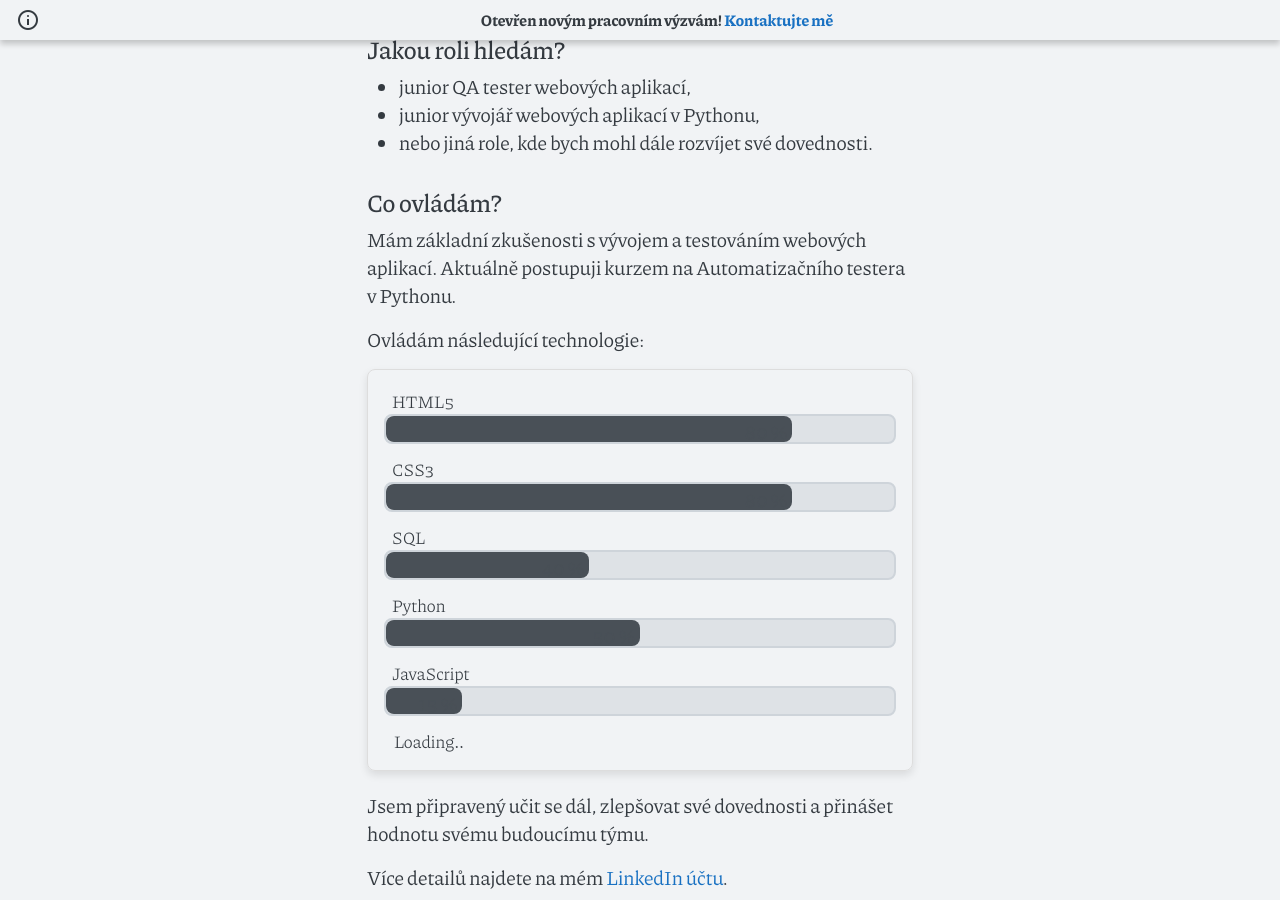
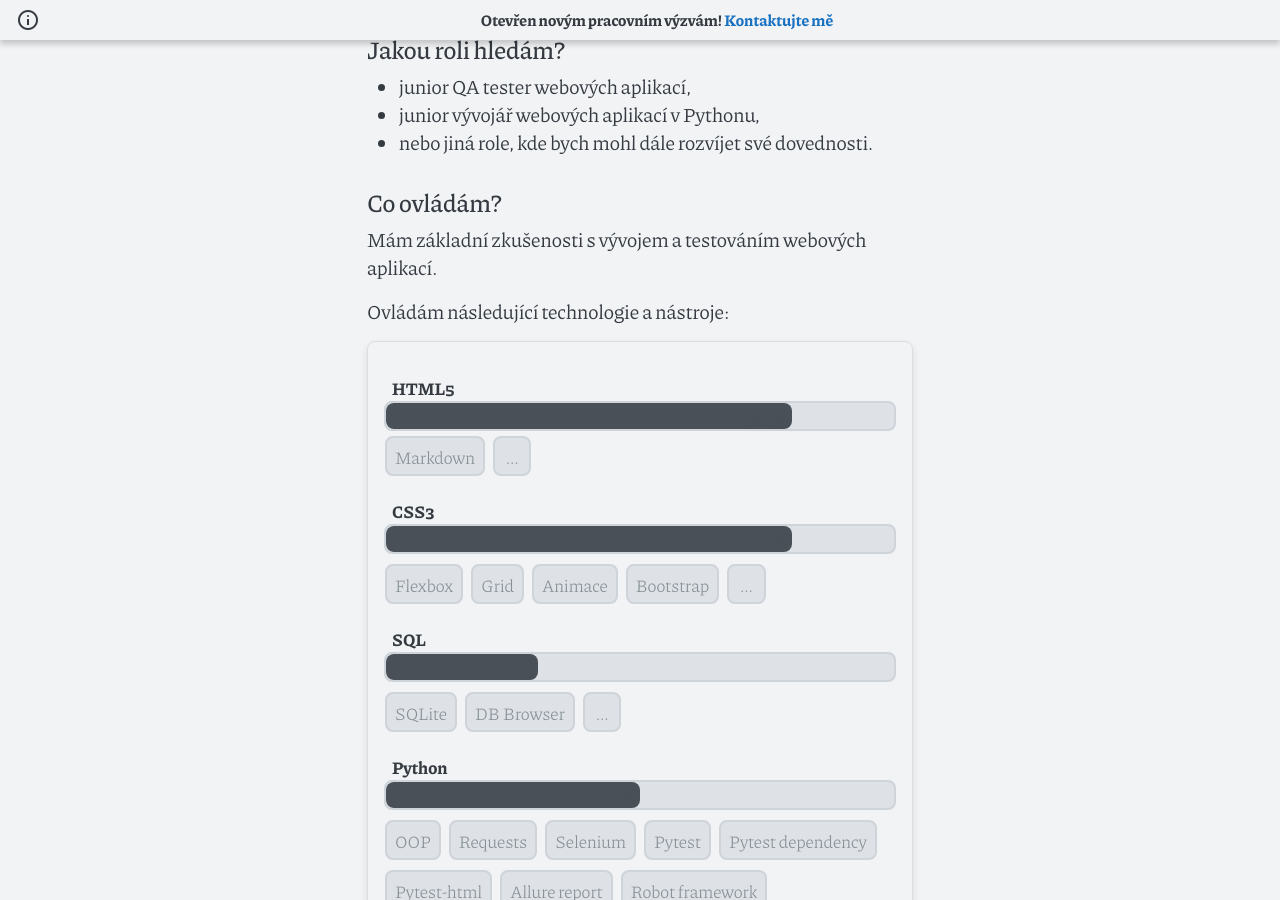
Before and after one commit to Dandee42/dandee42.github.io, a Jekyll site: the page built from index.md, in a window 1280 px wide and 900 px high, scrolled down 1544 px. Built offline with Jekyll 4.4.1, drawn with Linux system fonts in a browser that asks for light colours; some of the changed text lies outside the part shown.

Commit message:
Update skills

```diff
--- a/_includes/progress-bar.html
+++ b/_includes/progress-bar.html
@@ -1,8 +1,12 @@
 <div class="progress-bar-container">
     <div class="progress-bar-unit">
-    <small><span class="progress-bar-title">HTML5</span></small>
+        <small><span class="progress-bar-title">HTML5</span></small>
         <div class="progress-bar progress-bar-one">
         <span>80 %</span>
+        </div>
+        <div class="tools">
+            <span><small>Markdown</small></span>
+            <span><small>&nbsp;...&nbsp;</small></span>
         </div>
     </div>
     <div class="progress-bar-unit">
@@ -11,23 +15,76 @@
         <span>80 %</span>
         </div>
     </div>
+    <div class="tools">
+        <span><small>Flexbox</small></span>
+        <span><small>Grid</small></span>
+        <span><small>Animace</small></span>
+        <span><small>Bootstrap</small></span>
+        <span><small>&nbsp;...&nbsp;</small></span>
+    </div>
     <div class="progress-bar-unit">
         <small><span class="progress-bar-title">SQL</span></small>
         <div class="progress-bar progress-bar-three">
-        <span>40 %</span>
+        <span>30 %</span>
         </div>
     </div>
+    <div class="tools">
+        <span><small>SQLite</small></span>
+        <span><small>DB Browser</small></span>
+        <span><small>&nbsp;...&nbsp;</small></span>
+    </div>
     <div class="progress-bar-unit">
-        <small><span class="progress-bar-title">Python</span></small>
+    <small><span class="progress-bar-title">Python</span></small>
         <div class="progress-bar progress-bar-four">
         <span>50 %</span>
         </div>
     </div>
-        <div class="progress-bar-unit">
+    <div class="tools">
+        <span><small>OOP</small></span>
+        <span><small>Requests</small></span>
+        <span><small>Selenium</small></span>
+        <span><small>Pytest</small></span>
+        <span><small>Pytest dependency</small></span>
+        <span><small>Pytest-html</small></span>
+        <span><small>Allure report</small></span>
+        <span><small>Robot framework</small></span>
+        <span><small>Browser library</small></span>
+        <span><small>Django</small></span>
+        <span><small>FastAPI</small></span>
+        <span><small>Jinja2</small></span>
+        <span><small>NumPy</small></span>
+        <span><small>&nbsp;...&nbsp;</small></span>
+    </div>
+    <div class="progress-bar-unit">
         <small><span class="progress-bar-title">JavaScript</span></small>
         <div class="progress-bar progress-bar-five">
         <span>15 %</span>
         </div>
     </div>
-    <div><small><span class="loading">Loading</span></small><span class="dots"></span></div>
+    <br>
+    <div class="progress-bar-unit">
+        <small><span class="progress-bar-title">Ostatní nástroje a programy</span></small>
+        <div class="tools">
+            <span><small>Visual Studio Code</small></span>
+            <span><small>Pycharm</small></span>
+            <span><small>Git</small></span>
+            <span><small>GitHub</small></span>
+            <span><small>GitHub Desktop</small></span>
+            <span><small>Git Extensions</small></span>
+            <span><small>PuTTY</small></span>
+            <span><small>SSH klíče</small></span>
+            <span><small>Jira</small></span>
+            <span><small>Asana</small></span>
+            <span><small>Freelo</small></span>
+            <span><small>REST API</small></span>
+            <span><small>HTTP metody</small></span>
+            <span><small>Postman</small></span>
+            <span><small>&nbsp;...&nbsp;</small></span>
+        </div>
+    </div>
+
+    <div>
+        <br>
+        <small><span class="loading">Loading</span></small><span class="dots"></span>
+    </div>
 </div>
--- a/_sass/_elements.scss
+++ b/_sass/_elements.scss
@@ -325,10 +325,11 @@ a.reversefootnote {
 
 .progress-bar-title {
   padding-left: 8px;
+  font-weight: bold;
 }
 
 .progress-bar-unit {
-  margin: 0 auto 10px auto;
+  margin: 15px auto 5px auto;
 }
 
 .progress-bar {
@@ -372,7 +373,7 @@ a.reversefootnote {
 .progress-bar-three span {
   background-color: var(--color-progress-bar);
   color: var(--color-progress-bar-text);
-  width: 40%;
+  width: 30%;
 }
 .progress-bar-four span {
   background-color: var(--color-progress-bar);
@@ -383,6 +384,21 @@ a.reversefootnote {
   background-color: var(--color-progress-bar);
   color: var(--color-progress-bar-text);
   width: 15%;
+}
+
+.tools span {
+	background: var(--color-progress-bar-tools-background);
+  color: var(--color-progress-bar-tools-text);
+  border: solid 2px var(--color-border);
+	border-radius: 8px;
+	margin: 5px 4px 5px 1px;
+	padding: 4px 8px;
+	display: inline-block;
+}
+
+.tools span:hover {
+  color: var(--color-text);
+	border: solid 2px var(--color-text);
 }
 
 .dots::after {
--- a/_sass/_variables.scss
+++ b/_sass/_variables.scss
@@ -27,6 +27,8 @@ html[data-theme="light"] {
   --color-progress-bar-background: var(--oc-gray-3);
   --color-progress-bar: var(--oc-gray-7);
   --color-progress-bar-text: var(--oc-gray-7);
+  --color-progress-bar-tools-background: var(--oc-gray-3);
+  --color-progress-bar-tools-text: var(--oc-gray-6);
 }
 
 html[data-theme="dark"] {
@@ -45,4 +47,6 @@ html[data-theme="dark"] {
   --color-progress-bar-background: var(--oc-gray-8);
   --color-progress-bar: var(--oc-gray-6);
   --color-progress-bar-text: var(--oc-gray-6);
+  --color-progress-bar-tools-background: var(--oc-gray-8);
+  --color-progress-bar-tools-text: var(--oc-gray-6);
 }
--- a/index.md
+++ b/index.md
@@ -16,12 +16,12 @@ Protože jsem od přírody zvídavé povahy a IT svět je vysoce dynamické pros
 - nebo jiná role, kde bych mohl dále rozvíjet své dovednosti.
 
 ## Co ovládám?
-Mám základní zkušenosti s vývojem a testováním webových aplikací. Aktuálně postupuji kurzem na Automatizačního testera v Pythonu.
+Mám základní zkušenosti s vývojem a testováním webových aplikací.
 
-Ovládám následující technologie:
+Ovládám následující technologie a nástroje:
 {% include progress-bar.html %}
 
-Jsem připravený učit se dál, zlepšovat své dovednosti a přinášet hodnotu svému budoucímu týmu.
+Jsem připravený učit se dál, zlepšovat své dovednosti a přinášet hodnotu svému budoucímu týmu. Co neumím, to se naučím.
 
 Více detailů najdete na mém [LinkedIn účtu](https://www.linkedin.com/in/daniel-hladik/).
 
```
